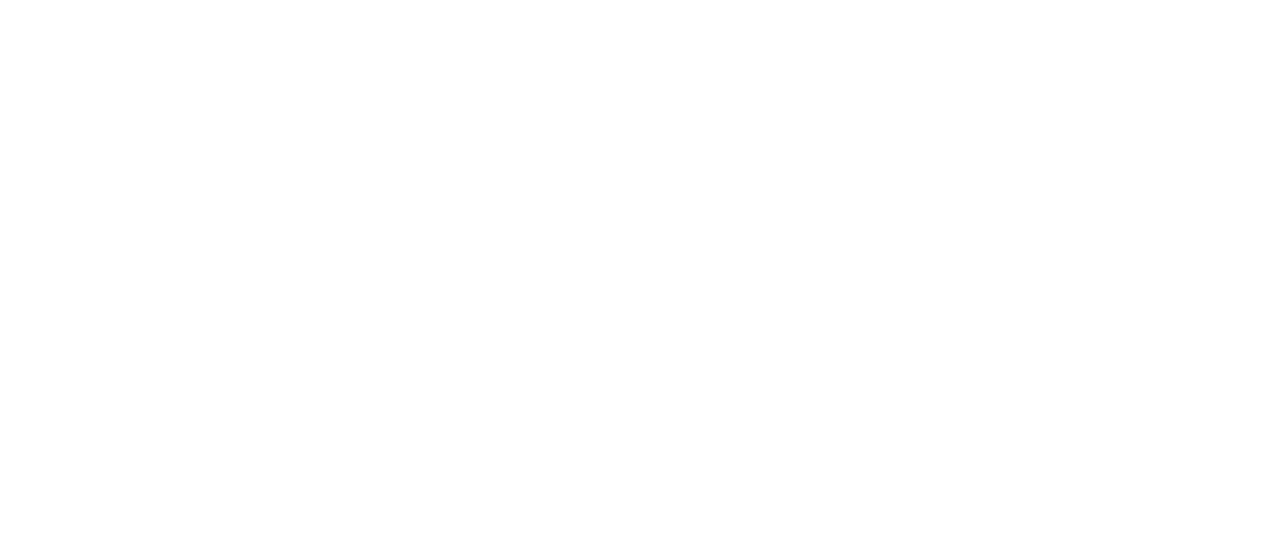
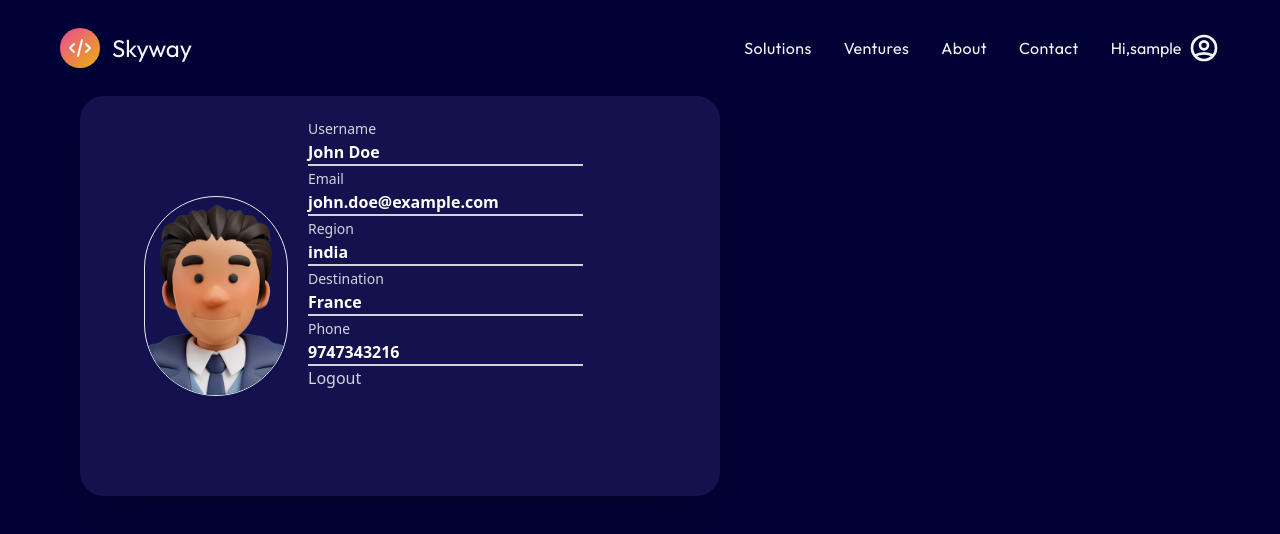
Before and after one commit to ajmal31/skyway_client, a React (Vite) app: page /userProfile in a window 1280 px wide. Before the commit this address had no page. Shown: the top 534 px of the page. Built offline with nearby package versions, Linux system fonts and the light colour scheme; sample sign-in values are in the browser's storage.

Commit message:
v8 user profile ui processing

```diff
--- a/src/App.jsx
+++ b/src/App.jsx
@@ -7,6 +7,7 @@
 import Home from "./pages/user/home/Home"
 import UserSlice from "./redux/slices/UserSlice"
 import { useSelector } from "react-redux"
+import Profile from "./pages/user/profile/Profile"
 
 
 function App() {
@@ -22,6 +23,7 @@
         <Route  path="/userLogin" element={token? <h1>sorry you are logged in</h1>: <UserLogin/>} />
         <Route path="/userRegister" element={<UserRegister/>}/>
         <Route path='/' element={(<Home/>)}/>
+        <Route path='/userProfile' element={token?<Profile/>:<Navigate to={'/userLogin'} />}/>
 
 
 
--- a/src/components/user/Home/Navbar.jsx
+++ b/src/components/user/Home/Navbar.jsx
@@ -23,7 +23,7 @@
 
             <path strokeLinecap="round" strokeLinejoin="round" strokeWidth={2} d="M10 20l4-16m4 4l4 4-4 4M6 16l-4-4 4-4" />
           </svg>
-          <span className="ml-3 text-2xl text-gray-100 font-medium antialiased">Skyway</span>
+         <Link to={'/'}> <span className="ml-3 text-2xl text-gray-100 font-medium antialiased">Skyway</span></Link>
         </a>
         {/* Navbar */}
         <nav className="hidden md:ml-auto md:flex flex-wrap items-center justify-center text-base tracking-wide">
--- /dev/null
+++ b/src/components/user/profile/Uprofile.jsx
@@ -0,0 +1,70 @@
+import { useDispatch } from "react-redux"
+import Navbar from "../Home/Navbar"
+import { userLogout } from "../../../redux/slices/UserSlice"
+const Uprofile = () => {
+    const dispatch=useDispatch()
+     const Logout=()=>{
+        dispatch(userLogout())
+     }
+
+    return (
+
+        <div className="bg-primary w-screen  h-screen">
+
+            <Navbar />
+
+            <span className="bg-secondory flex flex-row-2 mx-20 shadow-2xl rounded-3xl pl-16  h-1/2 w-1/2  ">
+
+
+
+                <div className="row-span-3 flex justify-center  bg-secondory items-center w-1/4" >
+
+
+
+                    <div className=" border w-2/2 rounded-full h-1/2" >
+                        <img src="/user-profile.png"
+                            className="w-full h-full object-cover rounded-full" alt="" />
+                    </div>
+
+                </div>
+                <span class="col-span-3 row-span-3 w-3/4  " >
+                    <div class="bg-secondory border-gray-300 rounded-3xl pt-5 pl-5">
+                        <label htmlFor="" className="text-gray-300 text-sm">Username</label>
+                        <h2 class="text-white font-bold">John Doe</h2>
+                        <hr class="border-b border-gray-300 w-2/3 " />
+                        <label htmlFor="" className="text-gray-300 text-sm">Email</label>
+                        <p class="text-white font-bold ">john.doe@example.com</p>
+                        <hr class="border-b border-gray-300 w-2/3" />
+                        <label htmlFor="" className="text-gray-300 text-sm">Region</label>
+                        <p class="text-white font-bold ">india</p>
+                        <hr class="border-b border-gray-300 w-2/3" />
+                        <label htmlFor="" className="text-gray-300 text-sm">Destination</label>
+                        <p class="text-white font-bold ">France</p>
+                        <hr class="border-b border-gray-300 w-2/3" />
+                        <label htmlFor="" className="text-gray-300 text-sm">Phone</label>
+                        <p class="text-white font-bold ">9747343216</p>
+                        <hr class="border-b border-gray-300 w-2/3" />
+                        <button onClick={Logout} className="text-gray-300 " >Logout</button>
+
+                    </div>
+                </span>
+
+
+
+
+
+
+
+            </span>
+
+
+
+
+
+
+        </div>
+
+    )
+}
+
+export default Uprofile
--- /dev/null
+++ b/src/pages/user/profile/Profile.jsx
@@ -0,0 +1,12 @@
+import Uprofile from "../../../components/user/profile/Uprofile"
+const Profile=()=>{
+
+
+    return(
+
+        <Uprofile/>
+
+    )
+}
+
+export default Profile
```
Also changed, not shown: public/user-profile.png (added).
